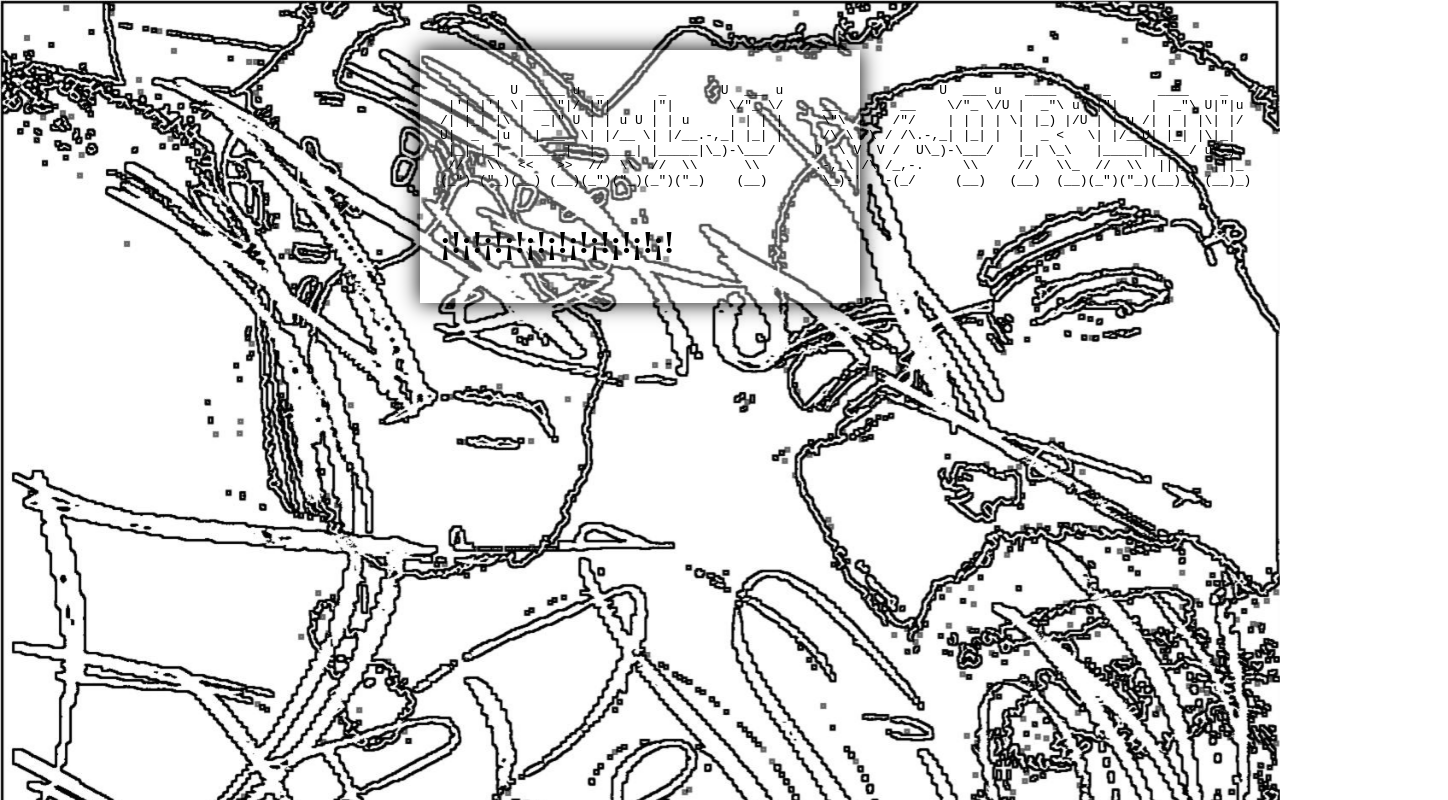
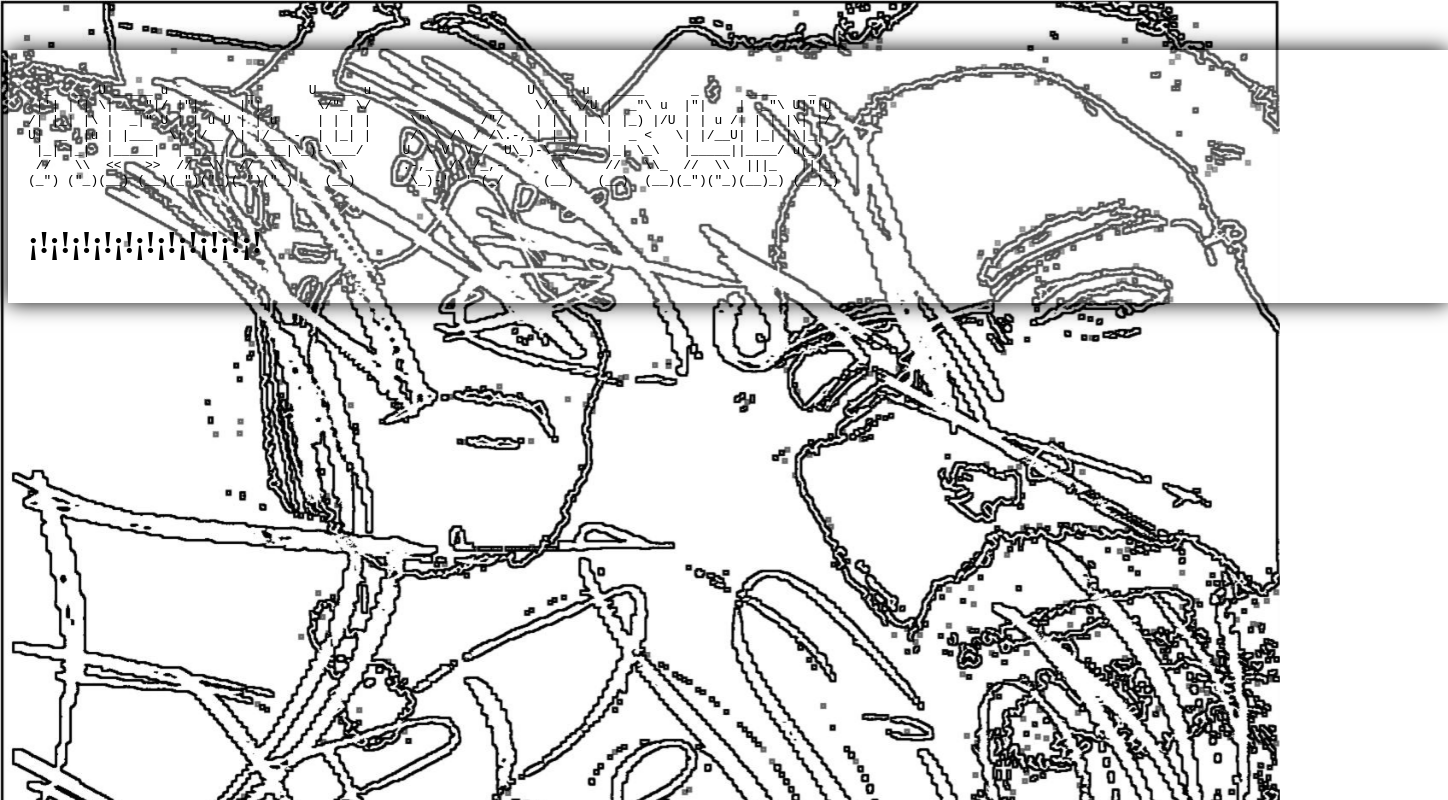
Before and after one commit to KoreaHaos/30490_01_metal_and_expression, a plain HTML site: page index.html in a window 1280 px wide. Shown: the whole page, 1448 px wide, since content can reach past the window. Drawn offline with Linux system fonts and the light colour scheme.

Commit message:
Update index.html

```diff
--- a/index.html
+++ b/index.html
@@ -29,7 +29,7 @@
 
 		#page-wrap {
 			position: relative;
-			width: 400px;
+			width: 1400px;
 			margin: 50px auto;
 			padding: 20px;
 			background-color: rgba(255, 255, 255, 0.3);
```
